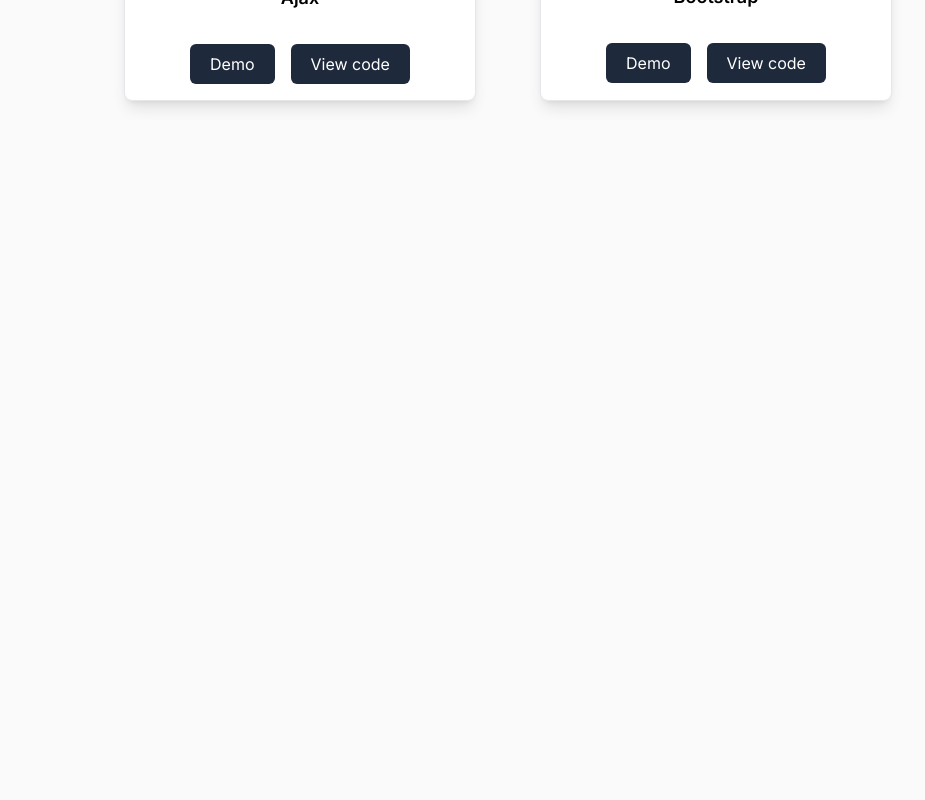
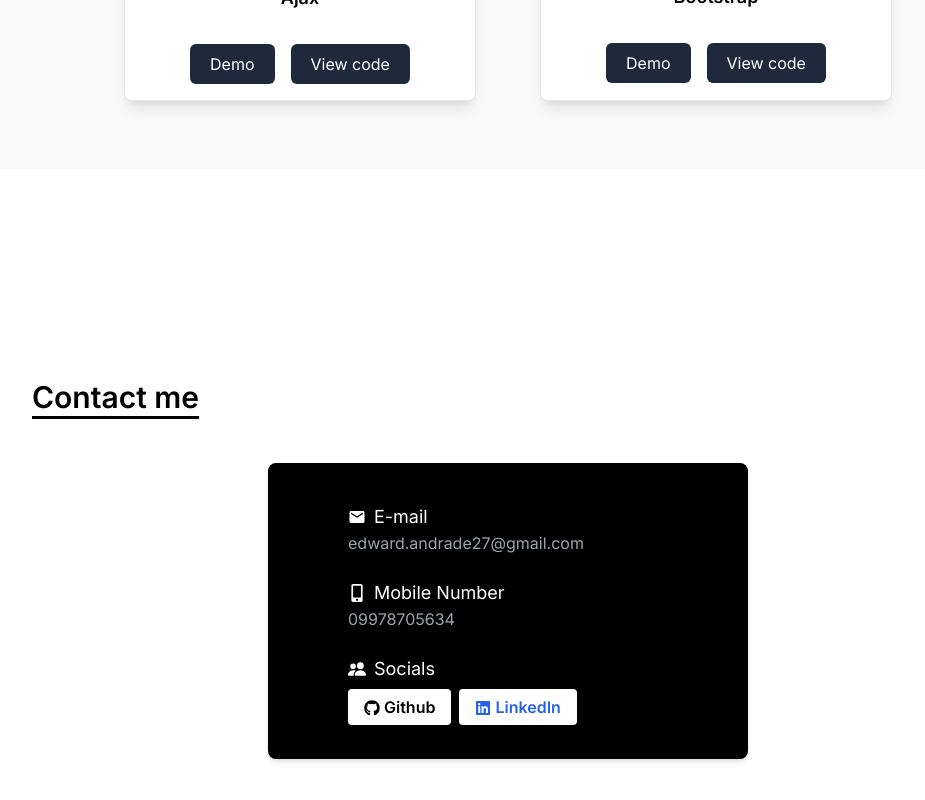
Before and after one commit to woolajohnson/portfolio_website, a React (Vite) app: page / in a window 1280 px wide. Shown: the part 2670-3470 px from the top of the page, without its empty margins (132-1057 px from the left). Before the commit the page ends 2839 px from the top, so only its background shows below. Built offline with nearby package versions, Linux system fonts and the light colour scheme.

Commit message:
Done Contact and Footer

```diff
--- a/src/App.jsx
+++ b/src/App.jsx
@@ -3,6 +3,7 @@ import NavBar from "./components/NavBar";
 import Home from "./components/Home";
 import About from "./components/About";
 import Projects from "./components/Projects";
+import Contact from "./components/Contact";
 
 const App = () => {
     const [darkMode, setDarkMode] = useState(false);
@@ -12,11 +13,11 @@ const App = () => {
     };
     return (
         <div className={darkMode ? "dark" : ""}>
-            {/* <div className="dark"> */}
             <NavBar darkMode={darkMode} toggleDarkMode={toggleDarkMode} />
             <Home />
             <About />
             <Projects />
+            <Contact />
         </div>
     );
 };
--- a/src/components/About.jsx
+++ b/src/components/About.jsx
@@ -102,11 +102,11 @@ const About = () => {
     return (
         <main
             name="about"
-            className="min-h-screen dark:bg-[#1e1e1e] pt-20 md:pt-10 bg-white"
+            className="min-h-screen dark:bg-slate-900 pt-20 md:pt-10 bg-white"
         >
             <article className="flex flex-col lg:flex-row px-4 py-16 gap-2 lg:gap-10 justify-between items-center min-h-screen max-w-screen-lg mx-auto">
                 <section className="lg:max-w-[50%] px-5">
-                    <h2 className=" text-3xl font-semibold mb-12 w-5/6 dark:text-white underline underline-offset-8">
+                    <h2 className=" text-3xl font-semibold mb-12 dark:text-white underline underline-offset-8">
                         About me
                     </h2>
                     <p className="my-8 text-xl text-justify dark:text-white leading-loose">
@@ -123,23 +123,23 @@ const About = () => {
                         <span className="bg-[#08D9D6]">
                             Village88 training bootcamp
                         </span>
-                        , where I gained experience in using these tech stack.
+                        , where I gained experience in using these technologies.
                     </p>
                 </section>
                 <section className="w-full lg:w-[45%] flex justify-center items-center p-2">
                     <div className="grid grid-cols-2 md:grid-cols-4 lg:grid-cols-3 gap-4 p-2">
-                        {techs.map(({ id, src, alt, name }) => {
+                        {techs.map(({ id, src, alt, name, shadow }) => {
                             return (
                                 <div
                                     key={id}
-                                    className={`size-28 flex flex-col gap-2 justify-center items-center rounded-md hover:-translate-y-2 duration-700 bg-white shadow-md`}
+                                    className={`size-28 flex flex-col gap-2 justify-center items-center rounded-md hover:-translate-y-2 duration-700 bg-[#fafafa] shadow-md shadow-slate-400`}
                                 >
                                     <img
                                         src={src}
                                         className={`size-10`}
                                         alt={alt}
                                     />
-                                    <p className="text-xs text-gray-400">
+                                    <p className="text-xs text-gray-600">
                                         {name}
                                     </p>
                                 </div>
--- /dev/null
+++ b/src/components/Contact.jsx
@@ -0,0 +1,71 @@
+import React from "react";
+import { MdEmail } from "react-icons/md";
+import { FaMobileAlt } from "react-icons/fa";
+import { BsFillPeopleFill } from "react-icons/bs";
+import { FaGithub } from "react-icons/fa";
+import { FaLinkedin } from "react-icons/fa";
+import Footer from "./Footer";
+
+const Contact = () => {
+    return (
+        <main
+            name="contact"
+            className="min-h-screen dark:bg-slate-900 bg-white"
+        >
+            <article className="flex px-4 justify-between items-center min-h-screen max-w-screen-lg mx-auto">
+                <section className="px-5 w-full">
+                    <h2 className=" text-3xl font-semibold mb-12 dark:text-white underline underline-offset-8">
+                        Contact me
+                    </h2>
+                    <div className=" mx-auto max-w-[30rem] bg-black text-white dark:bg-[#fafafa] dark:text-black shadow-md flex flex-col justify-center rounded-lg shadow-lg gap-6 px-5 sm:px-10 md:px-20 py-6 md:py-10">
+                        <div>
+                            <div className="flex items-center gap-2 text-lg">
+                                <MdEmail />
+                                <h4>E-mail</h4>
+                            </div>
+
+                            <p className="text-gray-400">
+                                edward.andrade27@gmail.com
+                            </p>
+                        </div>
+                        <div>
+                            <div className="flex items-center gap-2 text-lg">
+                                <FaMobileAlt />
+                                <h4>Mobile Number</h4>
+                            </div>
+
+                            <p className="text-gray-400">09978705634</p>
+                        </div>
+                        <div>
+                            <div className="flex items-center gap-2 text-lg">
+                                <BsFillPeopleFill />
+                                <h4>Socials</h4>
+                            </div>
+
+                            <div className="mt-3">
+                                <a
+                                    className="py-2 px-4 bg-white text-black dark:bg-black dark:text-white rounded mr-2 font-semibold shadow-md"
+                                    href=""
+                                >
+                                    <FaGithub className=" inline-block mr-1" />
+                                    Github
+                                </a>
+
+                                <a
+                                    className="py-2 px-4 bg-white text-blue-600 dark:bg-blue-600 dark:text-white rounded mr-2 font-semibold shadow-md"
+                                    href=""
+                                >
+                                    <FaLinkedin className=" inline-block mr-1" />
+                                    LinkedIn
+                                </a>
+                            </div>
+                        </div>
+                    </div>
+                </section>
+            </article>
+            <Footer />
+        </main>
+    );
+};
+
+export default Contact;
--- /dev/null
+++ b/src/components/Footer.jsx
@@ -0,0 +1,15 @@
+import React from "react";
+
+const Footer = () => {
+    return (
+        <div className="bg-[#fafafa] dark:bg-black dark:text-white w-full">
+            <div className="min-h-[8rem] max-w-screen-lg mx-auto container text-center flex justify-center items-center">
+                <p className="text-md">
+                    &copy; Edwardson Andrade Jr. {new Date().getFullYear()}
+                </p>
+            </div>
+        </div>
+    );
+};
+
+export default Footer;
--- a/src/components/Projects.jsx
+++ b/src/components/Projects.jsx
@@ -38,7 +38,7 @@ const Projects = () => {
     return (
         <main name="projects" className="min-h-screen dark:bg-[#101010] pt-20">
             <article className="px-4 py-2 max-w-screen-lg mx-auto">
-                <h2 className=" text-3xl font-semibold mb-12 underline underline-offset-8 dark:text-white">
+                <h2 className=" text-3xl font-semibold px-5 mb-12 underline underline-offset-8 dark:text-white">
                     Projects
                 </h2>
                 <section className="grid grid-cols-1 gap-8 md:grid-cols-2 px-8 md:px-20 lg:px-28 py-4 md:gap-10 lg:gap-16 mb-11">
```
